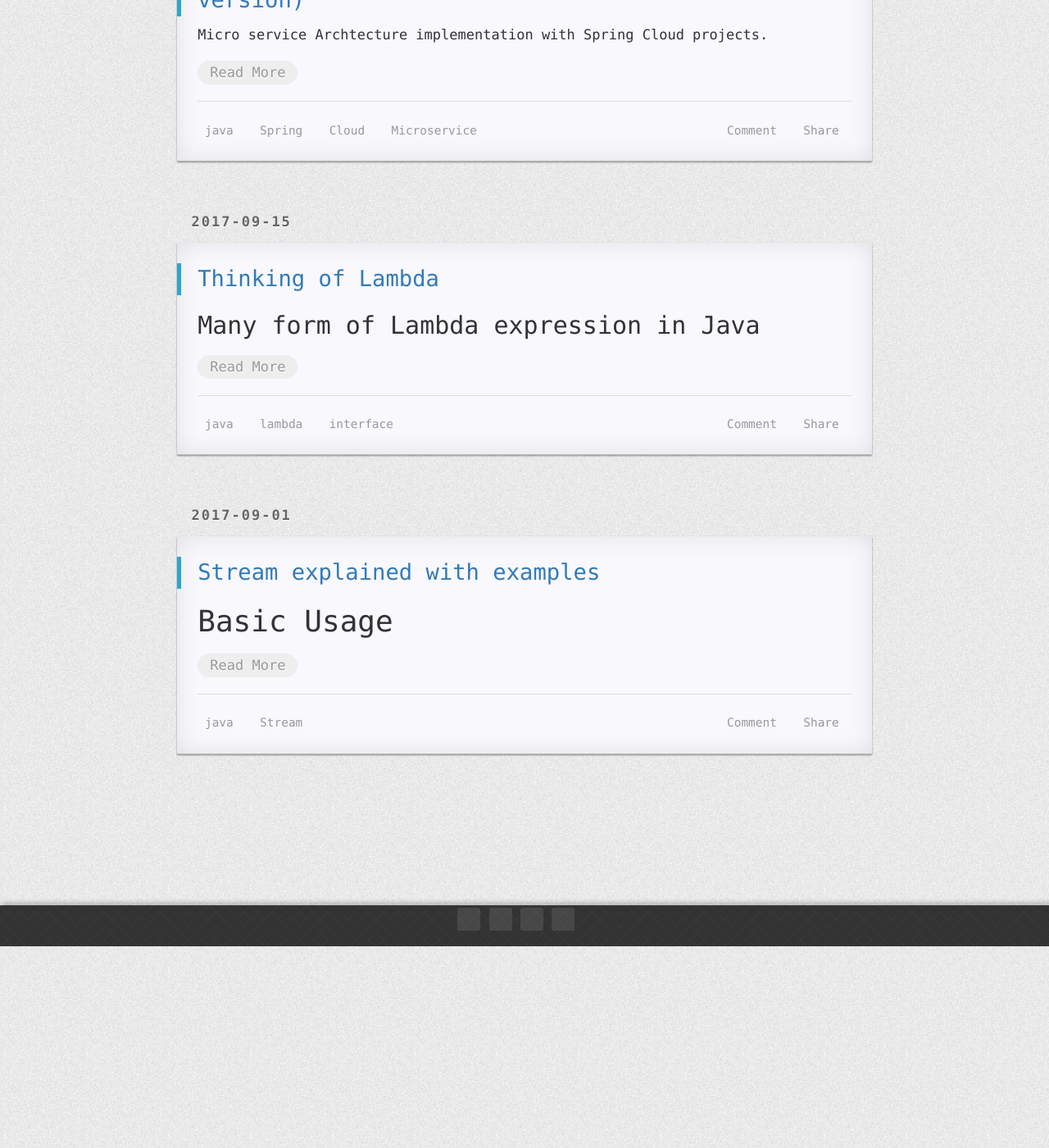
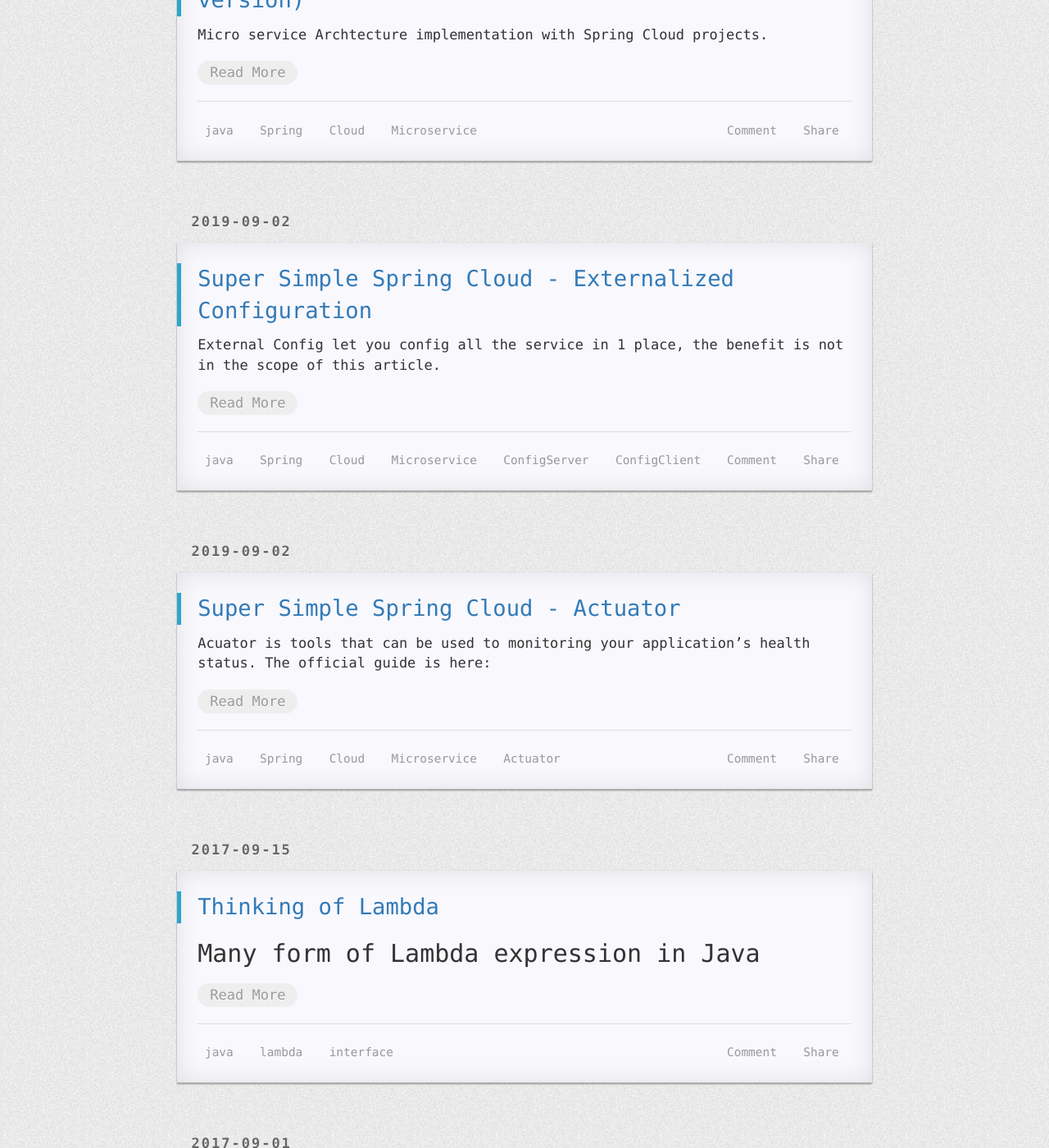
Before and after one commit to R0NGSH3N/r0ngsh3n.github.io, a Jekyll site: the page built from index.html, in a window 1280 px wide and 1400 px high, scrolled down 2142 px. Shown: the whole window at 82% size. Built offline with Jekyll 4.4.1, drawn with Linux system fonts in a browser that asks for light colours; nearby versions of some CDN libraries; the list of posts is cut into pages by our own code; comment, search, counter and statistics services are not loaded; a style sheet for code colours, icons or effects is not loaded; before the commit the page ends 3296 px from its top, so only the background shows below that; part of the change alters nothing that is shown.

Commit message:
add new articles

````diff
--- /dev/null
+++ b/_posts/2019-09-02-spring-cloud-actuator.md
@@ -0,0 +1,184 @@
+---
+layout: post
+title: Super Simple Spring Cloud - Actuator
+tags: java Spring Cloud Microservice Actuator
+categories: common
+---
+
+Acuator is tools that can be used to monitoring your application's health status. The official guide is here:
+
+https://docs.spring.io/spring-boot/docs/current/reference/html/production-ready-features.html#production-ready
+
+## Spring Cloud family:
+
+| Component name | Function Description             |
+|----------------|----------------------------------|
+| Spring Actuator| Monitor your application's health|
+| Eureka/Zookeeper | Service Registration provider(for Service Discovery)  |
+| Ribbon         | Load Balancer (for service)|
+| Feign (Client) | replacement of RestTemplate/Web Client|
+| Hystrix|isolate failed service |
+| Spring Cloud Gateway | Microservice Gateway|
+| Spring Cloud Config | Externalized Config|
+| Spring Cloud Slueth | Provide (Services) Distributed Tracing|
+
+
+### Spring Actuator
+Once you added the actuator package in `dependencies` either in Maven or Gradle, your application is actuator enabled. The link below will show once your application started:
+`http://localhost:8079/actuator/health`, it will tell you `status = up`...
+
+The `health` is called `technology-agnostic endpoints`, the full list is [here](https://docs.spring.io/spring-boot/docs/current/reference/html/production-ready-features.html#production-ready-endpoints)
+
+**In Spring Boot 1.x Actuator disabled most of `endpoint`, only `/health` and `/info` are available.
+
+to enable all the endpoints, you need add following line `application.yml`, it enable all the endpoints.
+```yaml
+management:
+  endpoints:
+    web:
+      exposure:
+        # open all the monitor points
+        include: '*'
+  endpoint:
+    health:
+      # display all the health indicators
+      show-details: always
+
+```
+But I think following `endpoints` is most useful:
+`health` -- basic information about the service. the Default `health` only provide status = ok those non-sense message, if you want more detail message, add following in `application.yml`, under the `management` section
+```yaml
+  endpoint:
+    health:
+      # display all the health indicators
+      show-details: always
+```
+`env` -- information about OS, JVM and etc.
+`mappings` -- show all the `@RequestMappging` path
+`threaddump` -- show thread dump of the JVM, quick diagnose if you can't log on production machine.
+
+`httptrace` -- in Spring boots 1.2.x and up, this function need to **manually** add an `InMemoryHttpTraceRepository` in `@Configuration` class:
+```java
+    @Bean
+    public HttpTraceRepository htttpTraceRepository(){
+        return new InMemoryHttpTraceRepository();
+    }
+
+```
+
+`metrics` and `metrics/{metrics name}` -- **_metrics is very useful endpoints_** but it take 1 steps:
+0.Get metrics list: http://localhost:8080/actuator/metrics
+```json
+{
+  "names": [
+    "hikaricp.connections",
+    "hikaricp.connections.acquire",
+    "hikaricp.connections.active",
+    "hikaricp.connections.creation",
+    "hikaricp.connections.idle",
+    "hikaricp.connections.max",
+    "hikaricp.connections.min",
+    "hikaricp.connections.pending",
+    "hikaricp.connections.timeout",
+    "hikaricp.connections.usage",
+    "http.server.requests",
+    "jdbc.connections.active",
+    "jdbc.connections.idle",
+    "jdbc.connections.max",
+    "jdbc.connections.min",
+    "jvm.buffer.count",
+    "jvm.buffer.memory.used",
+    "jvm.buffer.total.capacity",
+    "jvm.classes.loaded",
+    "jvm.classes.unloaded",
+    "jvm.gc.live.data.size",
+    "jvm.gc.max.data.size",
+    "jvm.gc.memory.allocated",
+    "jvm.gc.memory.promoted",
+    "jvm.gc.pause",
+    "jvm.memory.committed",
+    "jvm.memory.max",
+    "jvm.memory.used",
+    "jvm.threads.daemon",
+    "jvm.threads.live",
+    "jvm.threads.peak",
+    "jvm.threads.states",
+    "logback.events",
+    "process.cpu.usage",
+    "process.start.time",
+    "process.uptime",
+    "system.cpu.count",
+    "system.cpu.usage",
+    "tomcat.sessions.active.current",
+    "tomcat.sessions.active.max",
+    "tomcat.sessions.alive.max",
+    "tomcat.sessions.created",
+    "tomcat.sessions.expired",
+    "tomcat.sessions.rejected"
+  ]
+}
+```
+1.use the item in this list eg `jvm.memory.used` to see current JVM memory usage:
+
+```json
+{
+  "name": "jvm.memory.used",
+  "description": "The amount of used memory",
+  "baseUnit": "bytes",
+  "measurements": [
+    {
+      "statistic": "VALUE",
+      "value": 138291399
+    }
+  ],
+  "availableTags": [
+    {
+      "tag": "area",
+      "values": [
+        "heap",
+        "nonheap"
+      ]
+    },
+    {
+      "tag": "id",
+      "values": [
+        "CodeHeap 'profiled nmethods'",
+        "G0 Old Gen",
+        "CodeHeap 'non-profiled nmethods'",
+        "G0 Survivor Space",
+        "Compressed Class Space",
+        "Metaspace",
+        "G0 Eden Space",
+        "CodeHeap 'non-nmethods'"
+      ]
+    }
+  ]
+}
+```
+
+finally, this is the full content of my application.yml:
+```yaml
+server:
+  port: 8079
+spring:
+  jpa:
+    # pring SQL in hibernate
+    show-sql: true
+logging:
+  level:
+    root: INFO
+    # hibernate logging setting
+    org.hibernate: INFO
+    org.hibernate.type.descriptor.sql.BasicBinder: TRACE
+    org.hibernate.type.descriptor.sql.BasicExtractor: TRACE
+management:
+  endpoints:
+    web:
+      exposure:
+        # open all the monitor points
+        include: '*'
+  endpoint:
+    health:
+      # display all the health indicators
+      show-details: always
+```
--- /dev/null
+++ b/_posts/2019-09-02-spring-cloud-external-config.md
@@ -0,0 +1,90 @@
+---
+layout: post
+title: Super Simple Spring Cloud - Externalized Configuration
+tags: java Spring Cloud Microservice ConfigServer ConfigClient
+categories: common
+---
+
+External Config let you config all the service in 1 place, the benefit is not in the scope of this article.
+
+official site: https://spring.io/projects/spring-cloud-config
+
+There are 2 parts of Spring Cloud Config
+
+1.`Config Server` - where all the configuration of the service at
+2 `Config Client` - plug into each service that help service to retrieve configuration from server.
+
+## Spring Cloud family:
+
+| Component name | Function Description             |
+|----------------|----------------------------------|
+| Spring Actuator| Monitor your application's health|
+| Eureka/Zookeeper | Service Registration provider(for Service Discovery)  |
+| Ribbon         | Load Balancer (for service)|
+| Feign (Client) | replacement of RestTemplate/Web Client|
+| Hystrix|isolate failed service |
+| Spring Cloud Gateway | Microservice Gateway|
+| Spring Cloud Config | Externalized Config|
+| Spring Cloud Slueth | Provide (Services) Distributed Tracing|
+
+
+
+## Spring Config Server
+
+Since we are going to put all the service's config files together in some where, so the name will not be `application.yml` any more, the config file name definition need to be one of following"
+
+```
+/{application}/{profile}[/{label}]
+/{application}-{profile}.yml
+/{label}/{application}-{profile}.yml
+/{application}-{profile}.properties
+/{label}/{application}-{profile}.properties
+```
+
+`application`: is your service name, in my example, `application` = `producer-helloworld-service`
+
+I define `profile` as environment: `dev`, `qa`,`uat`,`prod`
+
+`label` usually is version
+
+I will use `yml` as config file format.
+
+
+The config files need to be put in `git`, it could be put as `per repo per application(service)` or `per repo per profile`.
+
+I prefer `per repo per profile`, that means I will have 4 git `repo`(per report per profile): `dev`,`qa`,`uat`,`prod`
+
+The detail information: https://cloud.spring.io/spring-cloud-config/multi/multi__spring_cloud_config_server.html
+
+### Set up Git Repository as backend for config server
+
+### Set up File System as backend for config server
+You also can put config into the local, so you don't need those git repo. but you need to start config server as `native`
+
+1.Change your `application.yml` in config server like following:
+
+~~~
+server:
+  port: 9001
+spring:
+  profiles:
+    active: native
+  cloud:
+    config:
+      server:
+        native:
+          searchLocations: classpath:config-repo/${profile}
+
+management:
+  security:
+    enabled: false
+~~~
+
+2.copy config-repo to your `resources` folder
+
+3.Start your config server as
+~~~bash
+java -jar build/libs/configserver-0.0.1-SNAPSHOT.jar --spring.profiles.active=native
+~~~
+
+## Spring Config Client
--- a/_posts/2019-09-02-spring-cloud.md
+++ b/_posts/2019-09-02-spring-cloud.md
@@ -73,12 +73,14 @@ Producer:  provide service. eg: `UserService` provide `findByUserName` service(m
 | Feign (Client) | replacement of RestTemplate/Web Client|
 | Hystrix|isolate failed service |
 | Spring Cloud Gateway | Microservice Gateway|
-| Spring Cloud Config | Server Config/Client Config|
+| Spring Cloud Config | Externalized Config|
 | Spring Cloud Slueth | Provide (Services) Distributed Tracing|
 
 
 ### Spring Actuator and Micrometer
-**In Spring Boot 2.x Actuator disabled most of `endpoint`, only `/health` and `/info` are available
+
+link
+
 
 ### Zookeeper
 I use Zookeeper here, it is better than Eureka, here is [why.](https://medium.com/knerd/eureka-why-you-shouldnt-use-zookeeper-for-service-discovery-4932c5c7e764)
````
